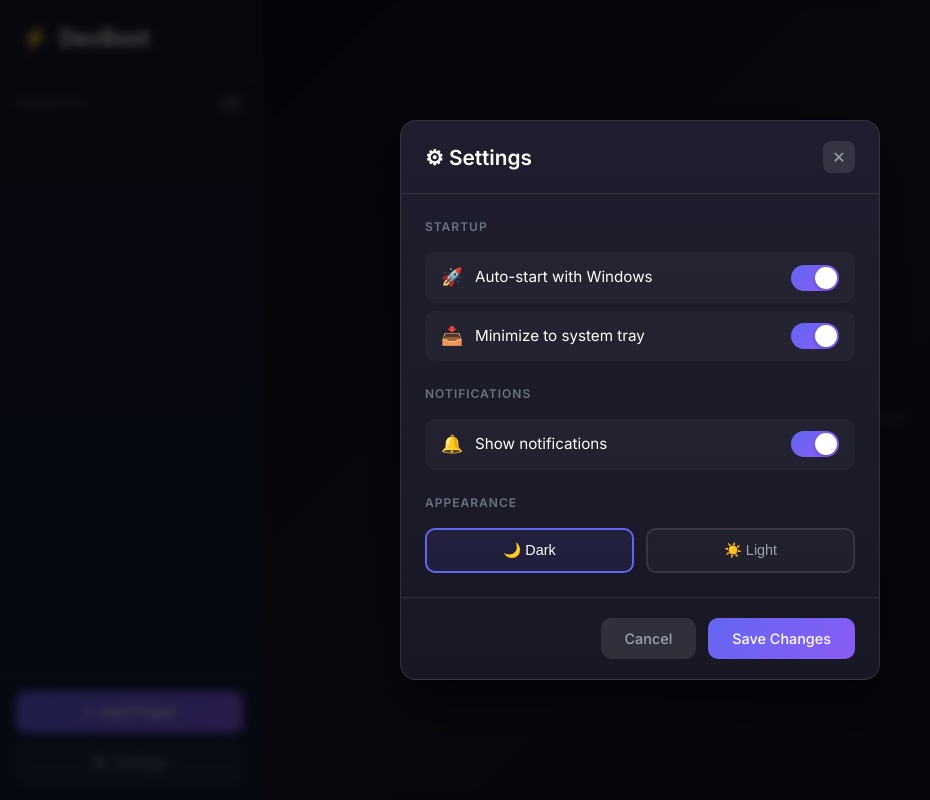
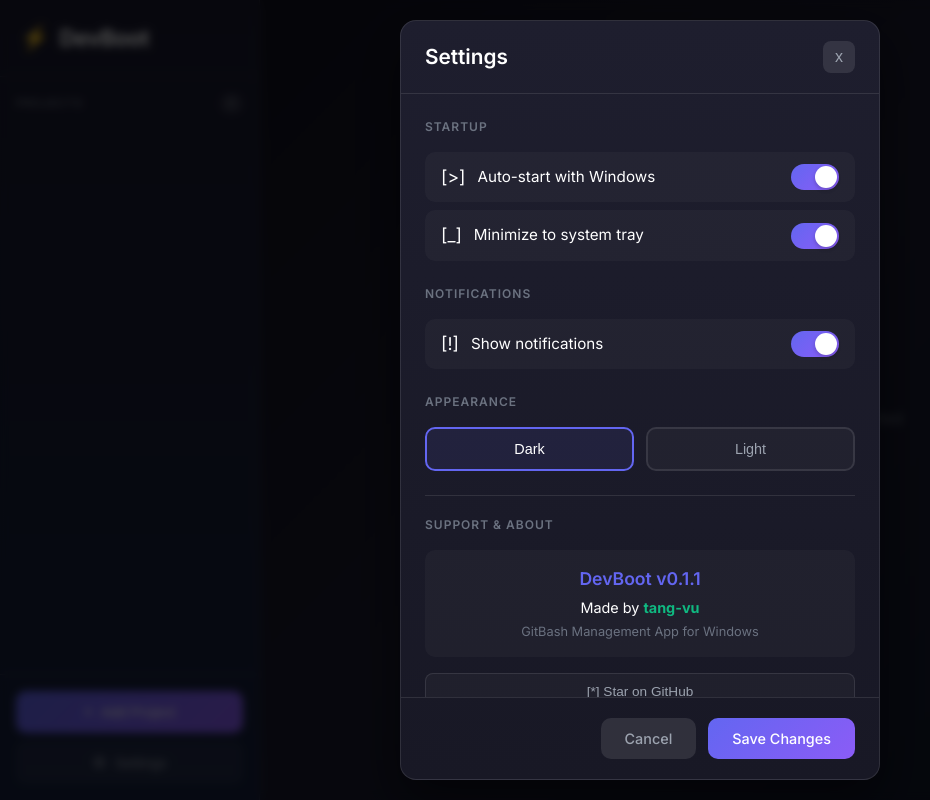
Before and after one commit to tang-vu/devboot, a React (Vite) app: page / in a window 1280 px wide. Both pictures are taken after a click on the button "⚙ Settings". Shown: the whole page, without its empty margins (0-930 px from the left). Built offline with nearby package versions, Linux system fonts and the light colour scheme.

Commit message:
Add sponsor info: crypto wallet, author credit, and GitHub funding

```diff
--- a/src/components/Settings.css
+++ b/src/components/Settings.css
@@ -232,3 +232,135 @@
     transform: translateY(-2px);
     box-shadow: 0 4px 20px rgba(99, 102, 241, 0.4);
 }
+
+/* Support & About Section */
+.support-section {
+    border-top: 1px solid rgba(255, 255, 255, 0.1);
+    padding-top: 20px;
+    margin-top: 8px;
+}
+
+.about-info {
+    text-align: center;
+    padding: 16px;
+    background: rgba(255, 255, 255, 0.03);
+    border-radius: 10px;
+    margin-bottom: 16px;
+}
+
+.about-info .app-name {
+    font-size: 1.1rem;
+    font-weight: 600;
+    color: var(--accent-primary);
+    margin: 0 0 4px 0;
+}
+
+.about-info .author {
+    font-size: 0.9rem;
+    color: var(--text-primary);
+    margin: 0 0 4px 0;
+}
+
+.about-info .author strong {
+    color: #10b981;
+}
+
+.about-info .description {
+    font-size: 0.8rem;
+    color: var(--text-muted);
+    margin: 0;
+}
+
+.support-actions {
+    display: flex;
+    gap: 8px;
+    margin-bottom: 16px;
+}
+
+.support-btn {
+    flex: 1;
+    padding: 10px 16px;
+    border: 1px solid rgba(255, 255, 255, 0.1);
+    border-radius: 8px;
+    background: rgba(255, 255, 255, 0.03);
+    color: var(--text-secondary);
+    font-size: 0.85rem;
+    cursor: pointer;
+    transition: all 0.2s ease;
+}
+
+.support-btn:hover {
+    background: rgba(255, 255, 255, 0.08);
+    color: var(--text-primary);
+}
+
+.support-btn.github:hover {
+    border-color: #fbbf24;
+    color: #fbbf24;
+}
+
+.donate-section {
+    background: rgba(255, 255, 255, 0.03);
+    border-radius: 10px;
+    padding: 16px;
+}
+
+.donate-label {
+    font-size: 0.85rem;
+    color: var(--text-secondary);
+    margin: 0 0 10px 0;
+}
+
+.wallet-box {
+    background: rgba(0, 0, 0, 0.3);
+    border: 1px solid rgba(255, 255, 255, 0.1);
+    border-radius: 8px;
+    padding: 12px;
+    cursor: pointer;
+    transition: all 0.2s ease;
+    display: flex;
+    flex-direction: column;
+    gap: 4px;
+}
+
+.wallet-box:hover {
+    border-color: var(--accent-primary);
+    background: rgba(99, 102, 241, 0.1);
+}
+
+.wallet-box code {
+    font-family: 'JetBrains Mono', monospace;
+    font-size: 0.75rem;
+    color: #10b981;
+    word-break: break-all;
+}
+
+.wallet-box .copy-hint {
+    font-size: 0.7rem;
+    color: var(--text-muted);
+}
+
+.chain-links {
+    display: flex;
+    gap: 8px;
+    margin-top: 12px;
+}
+
+.chain-links button {
+    flex: 1;
+    padding: 8px 12px;
+    border: 1px solid rgba(255, 255, 255, 0.1);
+    border-radius: 6px;
+    background: transparent;
+    color: var(--text-secondary);
+    font-size: 0.75rem;
+    font-weight: 500;
+    cursor: pointer;
+    transition: all 0.2s ease;
+}
+
+.chain-links button:hover {
+    border-color: var(--accent-primary);
+    color: var(--accent-primary);
+    background: rgba(99, 102, 241, 0.1);
+}
--- a/src/components/Settings.tsx
+++ b/src/components/Settings.tsx
@@ -8,8 +8,11 @@ interface SettingsProps {
     onClose: () => void;
 }
 
+const WALLET_ADDRESS = '0x051BF9b67aC43BbB461A33E13c21218f304E31BB';
+
 export function Settings({ settings, onSave, onClose }: SettingsProps) {
     const [localSettings, setLocalSettings] = useState<SettingsType>(settings);
+    const [copied, setCopied] = useState(false);
 
     const handleToggle = (key: keyof SettingsType) => {
         setLocalSettings(prev => ({
@@ -23,12 +26,22 @@ export function Settings({ settings, onSave, onClose }: SettingsProps) {
         onClose();
     };
 
+    const copyWallet = () => {
+        navigator.clipboard.writeText(WALLET_ADDRESS);
+        setCopied(true);
+        setTimeout(() => setCopied(false), 2000);
+    };
+
+    const openLink = (url: string) => {
+        window.open(url, '_blank');
+    };
+
     return (
         <div className="modal-overlay" onClick={onClose}>
             <div className="modal settings-modal" onClick={e => e.stopPropagation()}>
                 <div className="modal-header">
-                    <h2>⚙ Settings</h2>
-                    <button className="close-btn" onClick={onClose}>✕</button>
+                    <h2>Settings</h2>
+                    <button className="close-btn" onClick={onClose}>x</button>
                 </div>
 
                 <div className="modal-body">
@@ -36,7 +49,7 @@ export function Settings({ settings, onSave, onClose }: SettingsProps) {
                         <h3>Startup</h3>
                         <label className="toggle-item">
                             <span className="toggle-label">
-                                <span className="toggle-icon">🚀</span>
+                                <span className="toggle-icon">{"[>]"}</span>
                                 Auto-start with Windows
                             </span>
                             <div
@@ -49,7 +62,7 @@ export function Settings({ settings, onSave, onClose }: SettingsProps) {
 
                         <label className="toggle-item">
                             <span className="toggle-label">
-                                <span className="toggle-icon">📥</span>
+                                <span className="toggle-icon">[_]</span>
                                 Minimize to system tray
                             </span>
                             <div
@@ -65,7 +78,7 @@ export function Settings({ settings, onSave, onClose }: SettingsProps) {
                         <h3>Notifications</h3>
                         <label className="toggle-item">
                             <span className="toggle-label">
-                                <span className="toggle-icon">🔔</span>
+                                <span className="toggle-icon">[!]</span>
                                 Show notifications
                             </span>
                             <div
@@ -84,14 +97,51 @@ export function Settings({ settings, onSave, onClose }: SettingsProps) {
                                 className={`theme-btn ${localSettings.theme === 'dark' ? 'active' : ''}`}
                                 onClick={() => setLocalSettings(prev => ({ ...prev, theme: 'dark' }))}
                             >
-                                🌙 Dark
+                                Dark
                             </button>
                             <button
                                 className={`theme-btn ${localSettings.theme === 'light' ? 'active' : ''}`}
                                 onClick={() => setLocalSettings(prev => ({ ...prev, theme: 'light' }))}
                             >
-                                ☀️ Light
+                                Light
                             </button>
+                        </div>
+                    </div>
+
+                    <div className="settings-section support-section">
+                        <h3>Support & About</h3>
+                        <div className="about-info">
+                            <p className="app-name">DevBoot v0.1.1</p>
+                            <p className="author">Made by <strong>tang-vu</strong></p>
+                            <p className="description">GitBash Management App for Windows</p>
+                        </div>
+
+                        <div className="support-actions">
+                            <button
+                                className="support-btn github"
+                                onClick={() => openLink('https://github.com/tang-vu/devboot')}
+                            >
+                                [*] Star on GitHub
+                            </button>
+                        </div>
+
+                        <div className="donate-section">
+                            <p className="donate-label">Buy me a coffee (Crypto):</p>
+                            <div className="wallet-box" onClick={copyWallet}>
+                                <code>{WALLET_ADDRESS}</code>
+                                <span className="copy-hint">{copied ? 'Copied!' : 'Click to copy'}</span>
+                            </div>
+                            <div className="chain-links">
+                                <button onClick={() => openLink('https://bscscan.com/address/' + WALLET_ADDRESS)}>
+                                    BSC
+                                </button>
+                                <button onClick={() => openLink('https://polygonscan.com/address/' + WALLET_ADDRESS)}>
+                                    Polygon
+                                </button>
+                                <button onClick={() => openLink('https://arbiscan.io/address/' + WALLET_ADDRESS)}>
+                                    Arbitrum
+                                </button>
+                            </div>
                         </div>
                     </div>
                 </div>
```
Also changed, not shown: 1 other file (tests, documents, lock files or other folders).
